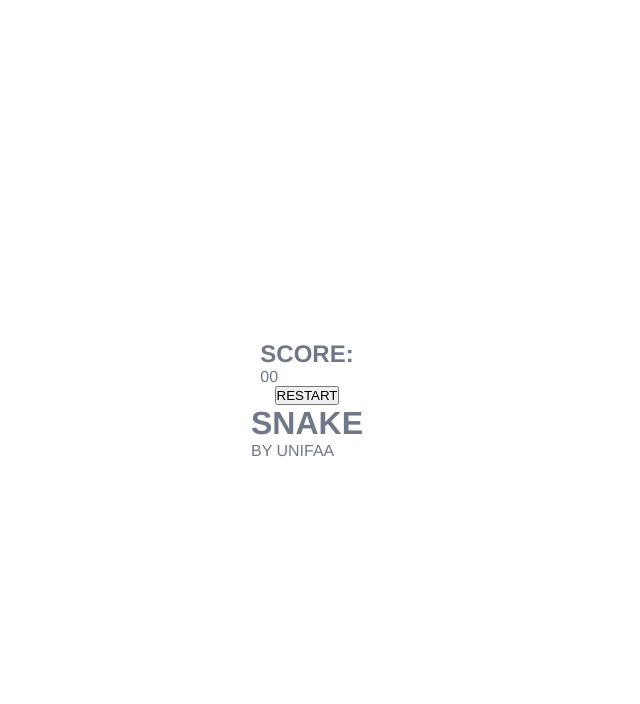
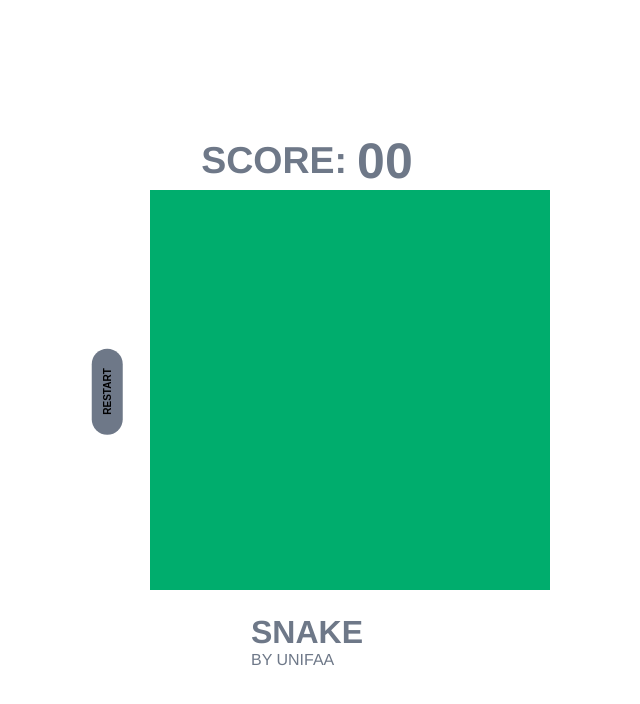
Before and after one commit to jovisonmedeiros/Desafio-2, a plain HTML site: page Jogo Snake/index.html in a window 1280 px wide. Shown: the whole page, without its empty margins (333-973 px from the left). Drawn offline with Linux system fonts and the light colour scheme.

Commit message:
Inicio do projrto
:tada:  iniciando o Projeto

```diff
--- a/Jogo Snake/index.css
+++ b/Jogo Snake/index.css
@@ -1,3 +1,20 @@
+
+  /*:root {
+    --fontColor:#32f10c;
+    --backgroundCanvas:#a418e6;
+    --colorFontButton:#222738;
+    --hoverButton: #fd9e10;
+    --backGroundGame: #1a1a1a;
+  }*/
+
+  :root {
+      --fontColor:#6e7888;
+      --backgroundCanvas:#00AD6D;
+      --colorFontButton:#222738;
+      --hoverButton: #4cffd7;
+
+  }
+
   /* Aqui estamos importando a fonte do nosso jogo, do site google fonte*/
   @font-face {
     font-family:"game";
@@ -18,13 +35,14 @@
   html, body{
         height: 100%;
         font-family:'Franklin Gothic Medium', 'Arial Narrow', Arial, sans-serif;
-        color: #6e7888;
+        color: var(--fontColor);
+        background-color: var(--backGroundGame);
   }
 
 
-canvas {
+  canvas {
 
-    background-color: aqua;
+    background-color: var(--backgroundCanvas);
 }
 
 .container{
@@ -36,3 +54,79 @@ canvas {
     justify-content:  center;
     align-items: center;
 }
+
+#ui {
+    display: flex;
+    align-items: center;
+    font-size: 25px;
+}
+
+#score{
+
+    font-size: 50px;
+    font-weight: 600;
+    margin-left: 10px;
+    margin-top: 0;
+}
+
+.noselect{
+
+    user-select: none;
+}
+
+#replay{
+    font-size: 10px;
+    padding: 10px  20px;
+    background-color: var(--fontColor);
+    border: none;
+    color: var();
+    border-radius: 20px;
+    font-weight: 800;
+    transform: rotate(270deg);
+    cursor: pointer;
+    transition: all 200ms cubic-bezier(0.4,0,0.2,1);
+
+}
+#replay:hover{
+      background: var(--hoverButton);
+      transition: all 200ms cubic-bezier(4.4,0,0.2,1);
+}
+
+#replay svg{
+    margin-right: 10px;
+
+}
+
+/*Aleterando o Autor*/
+
+#autor{
+
+      width: 100%;
+      bottom: 40px;
+      display: inline-flex;
+      align-items: center;
+      justify-content: center;
+      font-weight: 600;
+      text-transform: uppercase;
+      padding: 40px;
+}
+#autor span{
+
+      font-size: 10px;
+      margin-left: 20px;
+      letter-spacing: 4px;
+}
+
+#autor h1{
+    font-size: 25px;
+
+}
+/*Alterando a parte central do Jogo,botao e canvas*/
+
+.wrapper {
+    display: flex;
+    flex-flow: row wrap;
+    justify-content: center;
+    align-items: center;
+    margin-bottom: 20px;
+}
--- a/Jogo Snake/index.js
+++ b/Jogo Snake/index.js
@@ -0,0 +1,29 @@
+//Todo o codigo do jogo estara escrito a baixo;
+// Aqui sera utilizado somento javascript vanila.
+
+let domReplay = document.querySelector('#replay');
+let domscore = document.querySelector('#score');
+let canvasGame = document.createElement('canvas')
+
+document.querySelector('#canvas').appendChild(canvasGame);
+
+let ctx = canvasGame.getContext('2d');
+
+const W = (canvasGame.width = 400);
+const H = (canvasGame.height = 400);
+
+//criando as propiedades que vamos usar no jogo//
+
+let snake,
+food,
+currentHue,
+cells = 20,
+cellSize,
+isGameOver = false,
+taills = [],
+score = 00,
+macScore = undefined,
+particles = [],
+splashingParticleCount = 20,
+cellsCount
+requestID;
```
